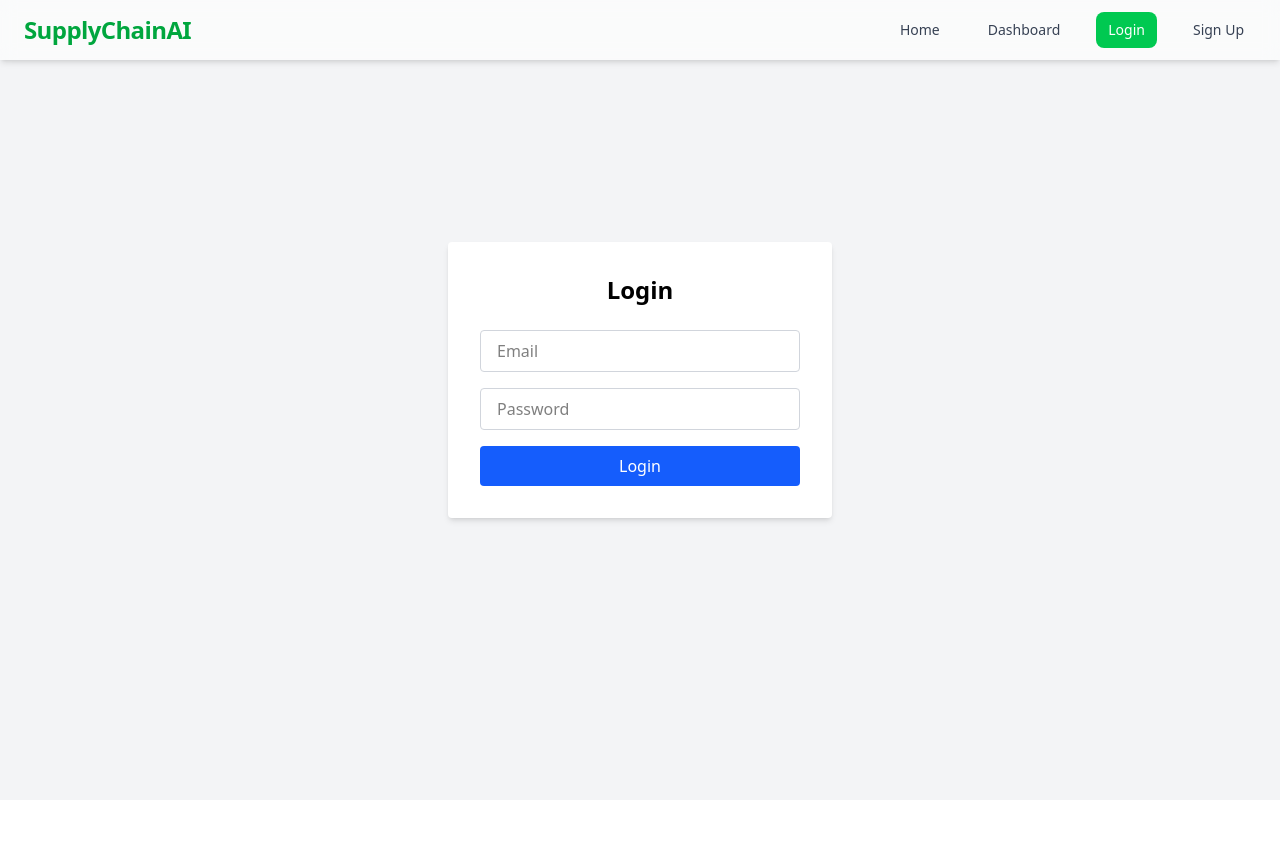
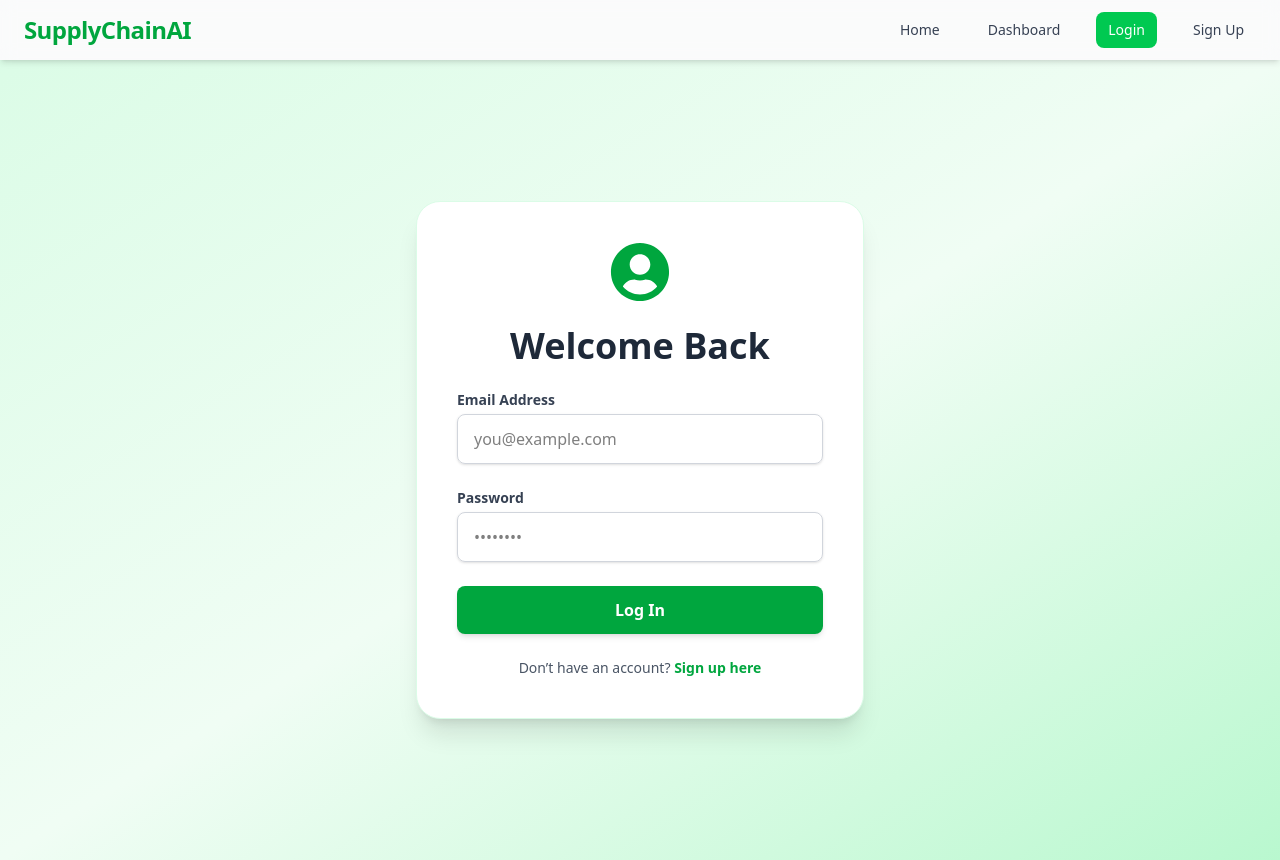
Before and after one commit to abhishek5703/walmart-supply-chain, a React (Vite) app in the folder frontend/: page /login in a window 1280 px wide. Before the commit the page ends 800 px from the top, so only its background shows below. Built offline with nearby package versions, Linux system fonts and the light colour scheme.

Commit message:
update Login.jsx

```diff
--- a/frontend/src/pages/Login.jsx
+++ b/frontend/src/pages/Login.jsx
@@ -1,18 +1,52 @@
+import React from "react";
+import { motion } from "framer-motion";
+import { FaUserCircle } from "react-icons/fa";
+
 const Login = () => {
   return (
-    <div className="flex justify-center items-center h-[80vh]">
-      <div className="bg-white p-8 rounded shadow-md w-96">
-        <h2 className="text-2xl font-semibold mb-6 text-center">Login</h2>
-        <form>
-          <input type="email" placeholder="Email" className="w-full mb-4 px-4 py-2 border border-gray-300 rounded" />
-          <input type="password" placeholder="Password" className="w-full mb-4 px-4 py-2 border border-gray-300 rounded" />
-          <button type="submit" className="w-full bg-blue-600 text-white py-2 rounded hover:bg-blue-700">
-            Login
+    <div className="flex justify-center items-center min-h-screen bg-gradient-to-br from-green-100 via-green-50 to-green-200 px-4">
+      <motion.div
+        initial={{ opacity: 0, y: 30 }}
+        animate={{ opacity: 1, y: 0 }}
+        transition={{ duration: 0.6, ease: "easeOut" }}
+        className="bg-white p-10 rounded-3xl shadow-xl w-full max-w-md border border-green-100"
+      >
+        <div className="flex justify-center mb-6">
+          <FaUserCircle className="text-green-600 text-6xl" />
+        </div>
+        <h2 className="text-4xl font-extrabold text-center text-gray-800 mb-6">
+          Welcome Back
+        </h2>
+        <form className="space-y-6">
+          <div>
+            <label className="block text-sm font-semibold text-gray-700 mb-1">Email Address</label>
+            <input
+              type="email"
+              placeholder="you@example.com"
+              className="w-full px-4 py-3 border border-gray-300 rounded-lg shadow-sm focus:outline-none focus:ring-2 focus:ring-green-400 focus:border-transparent transition"
+            />
+          </div>
+          <div>
+            <label className="block text-sm font-semibold text-gray-700 mb-1">Password</label>
+            <input
+              type="password"
+              placeholder="••••••••"
+              className="w-full px-4 py-3 border border-gray-300 rounded-lg shadow-sm focus:outline-none focus:ring-2 focus:ring-green-400 focus:border-transparent transition"
+            />
+          </div>
+          <button
+            type="submit"
+            className="w-full bg-green-600 hover:bg-green-700 text-white py-3 rounded-lg font-bold shadow-md transition-transform transform hover:scale-[1.02]"
+          >
+            Log In
           </button>
         </form>
-      </div>
+        <p className="text-center text-sm text-gray-600 mt-6">
+          Don’t have an account? <a href="/signup" className="text-green-600 font-semibold hover:underline">Sign up here</a>
+        </p>
+      </motion.div>
     </div>
-  )
-}
+  );
+};
 
-export default Login
+export default Login;
```
